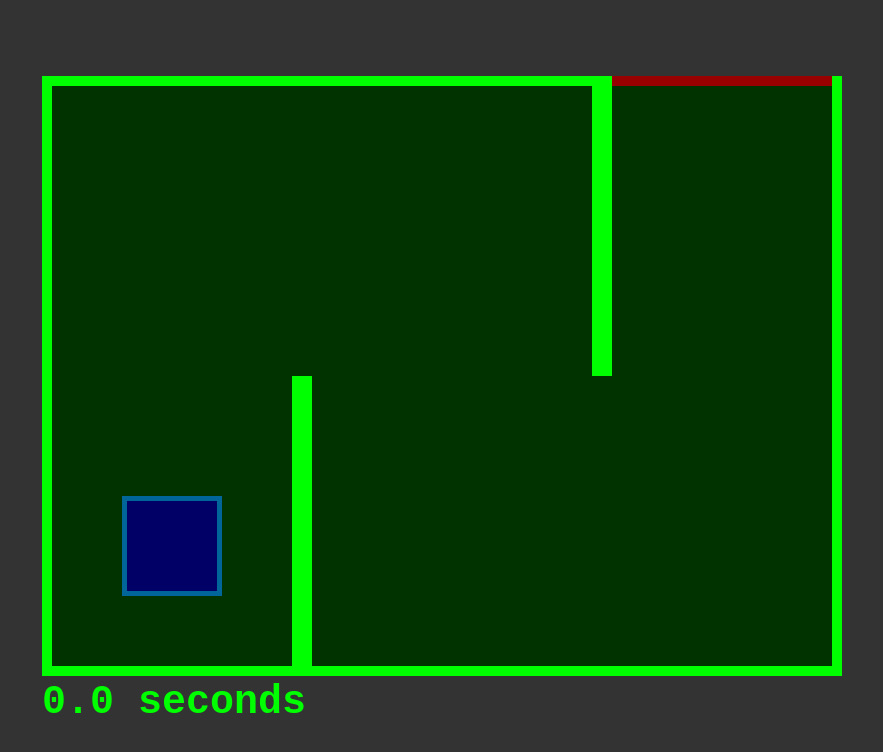
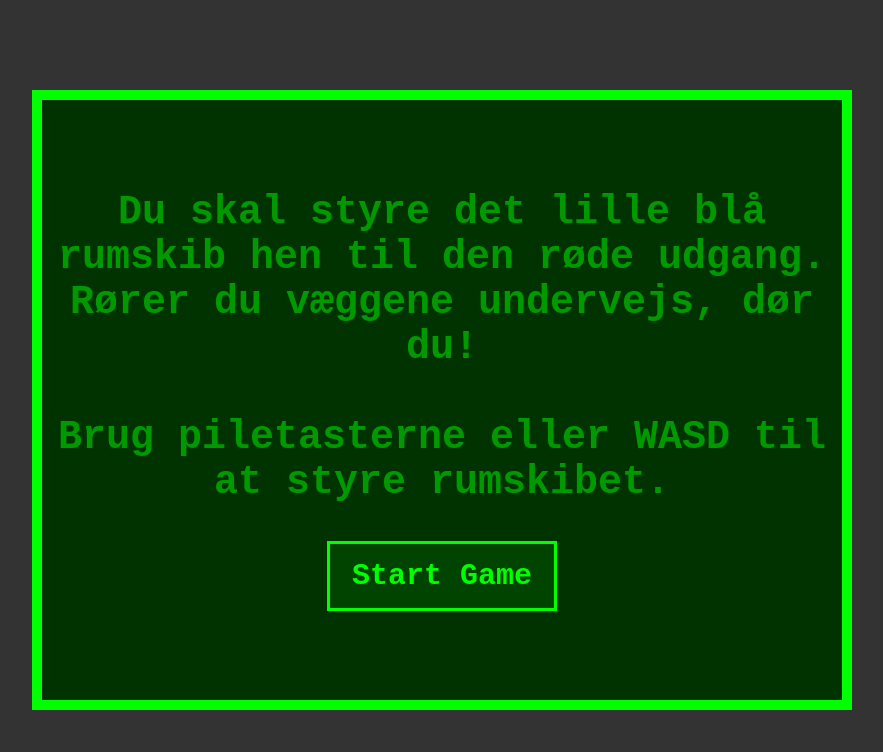
Before and after one commit to jespereklund/Lunar-Outpost, a Svelte app in the folder Game/: page / in a window 1280 px wide. Shown: the top 752 px of the page, without its empty margins (198-1081 px from the left). Built offline with nearby package versions, Linux system fonts and the light colour scheme.

Commit message:
start page

```diff
--- a/Game/src/App.svelte
+++ b/Game/src/App.svelte
@@ -1,11 +1,52 @@
 <script>
   import Game from "./Game.svelte";
+  let gameState = "start"
 </script>
 <main>
-  <Game></Game>
+	{#if gameState === "start"}
+		<div class="start-div">
+			<p class="text">Du skal styre det lille blå rumskib hen til den røde udgang. Rører du væggene undervejs, dør du!<br><br>Brug piletasterne eller WASD til at styre rumskibet.</p>
+			<br><br>
+			<p class="text"><button on:click={(e) => gameState = "game"}>Start Game</button></p>
+		</div>
+	{:else if gameState === "game" }
+		<Game></Game>
+	{/if}
 </main>
 
 <style>
+
+	button {
+		width: 230px;
+		height: 70px;
+		font-family: 'Courier New', Courier, monospace;
+		font-size: 30px;
+		font-weight: bolder;
+		color: #00ff00;
+		background: #004400;
+		border: 3px solid #00ff00;
+		cursor: pointer;
+	}
+
+	.text {
+		font-family: 'Courier New', Courier, monospace;
+		font-size: 40px;
+		font-weight: bolder;
+		color: #009900;
+		margin: 0;
+		text-align: center;
+	}
+
+	.start-div {
+		width: 800px;
+		height: 600px;
+		background-color: #003300;
+		display: flex;
+		flex-direction: column;
+		justify-content: center;
+		align-items: center;
+		border: 10px solid #00ff00;
+	}
 	:global(body) {
 		margin: 0;
 		padding: 0;
```
